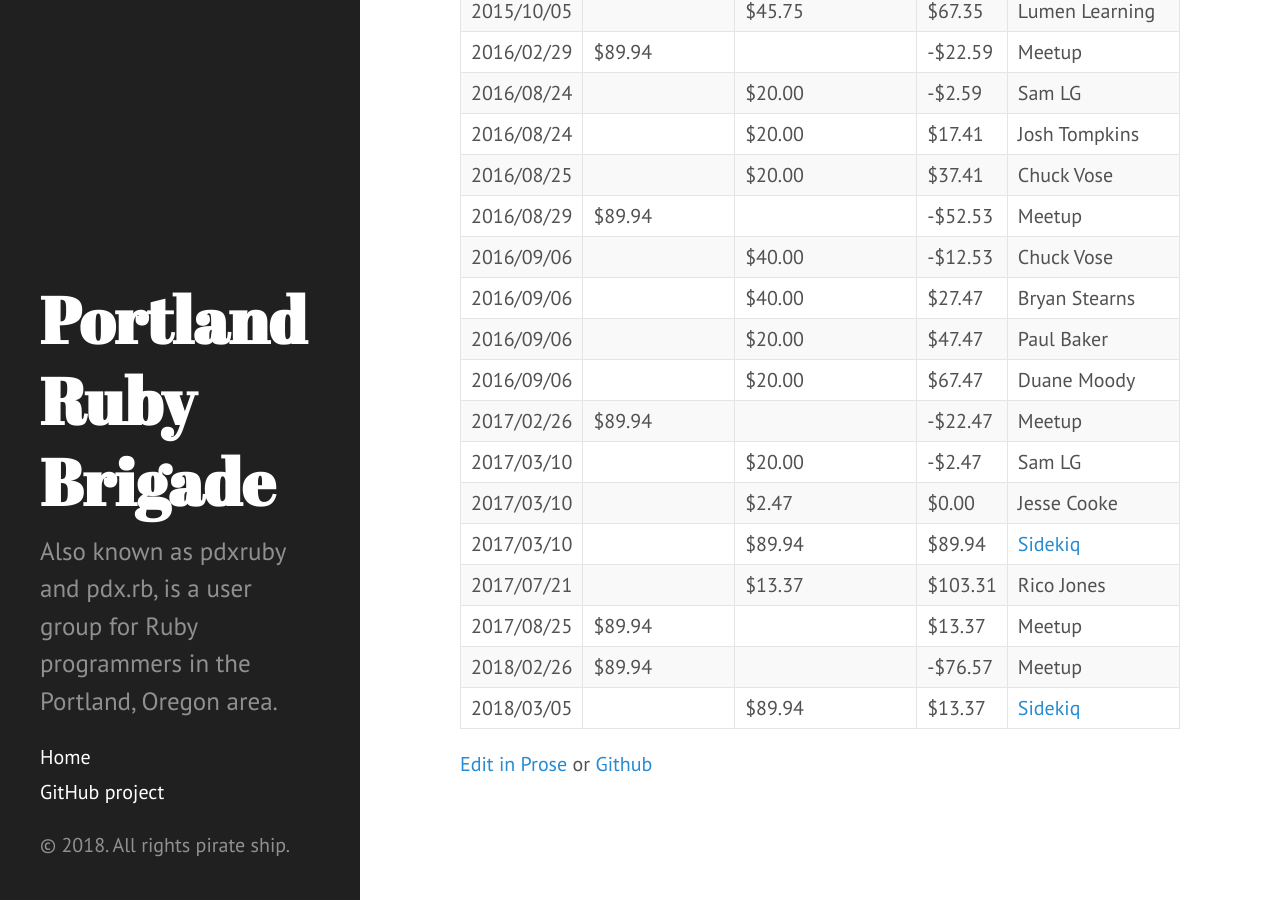
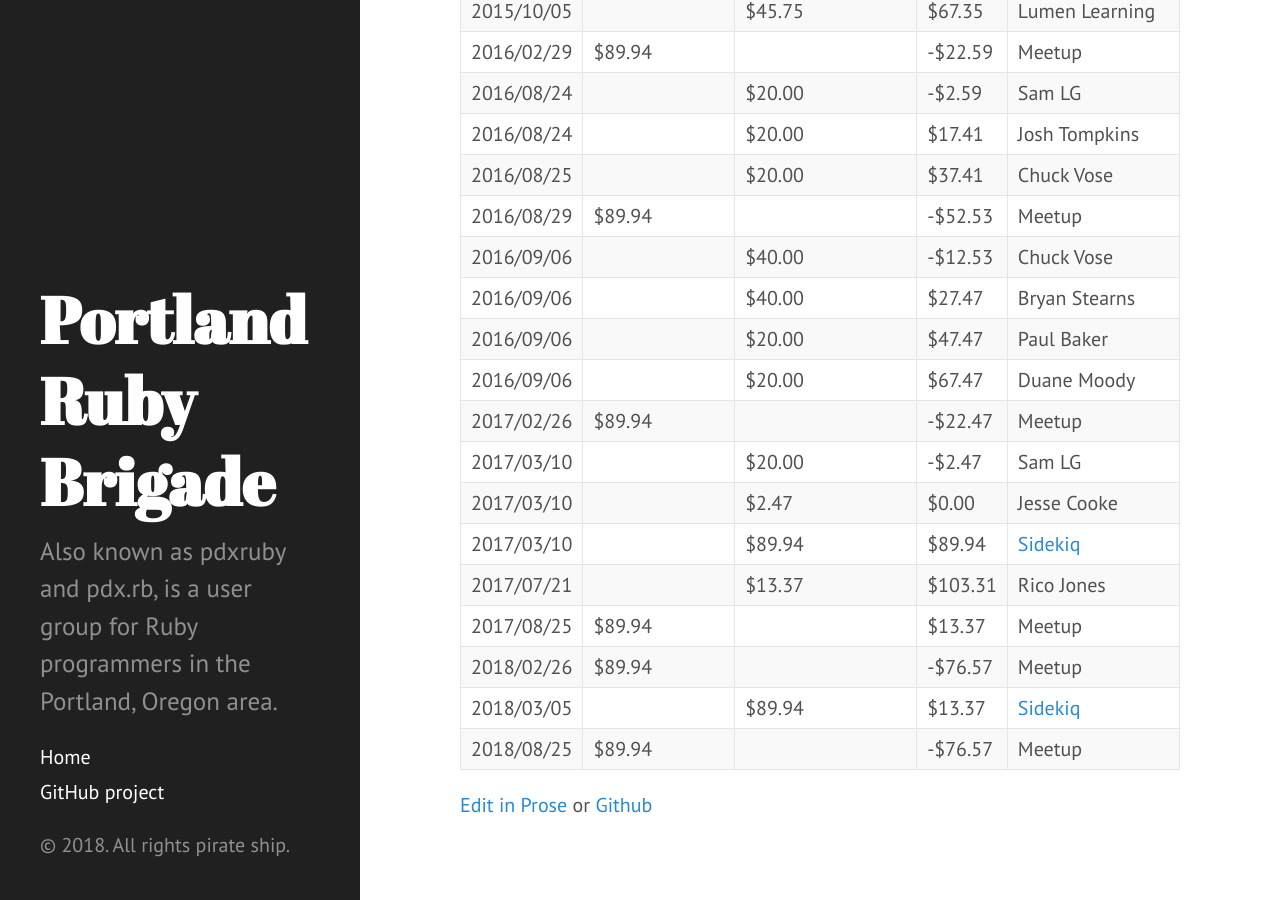
Before and after one commit to pdxruby/pdxruby.github.io, a Jekyll site: the page built from contributions.md, in a window 1280 px wide and 900 px high, scrolled down 719 px. Built offline with Jekyll 4.4.1, drawn with Linux system fonts in a browser that asks for light colours.

Commit message:
Meetup charge

```diff
--- a/contributions.md
+++ b/contributions.md
@@ -37,3 +37,4 @@ A log for contributions and some expenses.
 | 2017/08/25 | $89.94         |                   | $13.37    | Meetup                              |
 | 2018/02/26 | $89.94         |                   | -$76.57   | Meetup                              |
 | 2018/03/05 |                | $89.94            | $13.37    | [Sidekiq](http://sidekiq.org/)      |
+| 2018/08/25 | $89.94         |                   | -$76.57   | Meetup                              |
```
